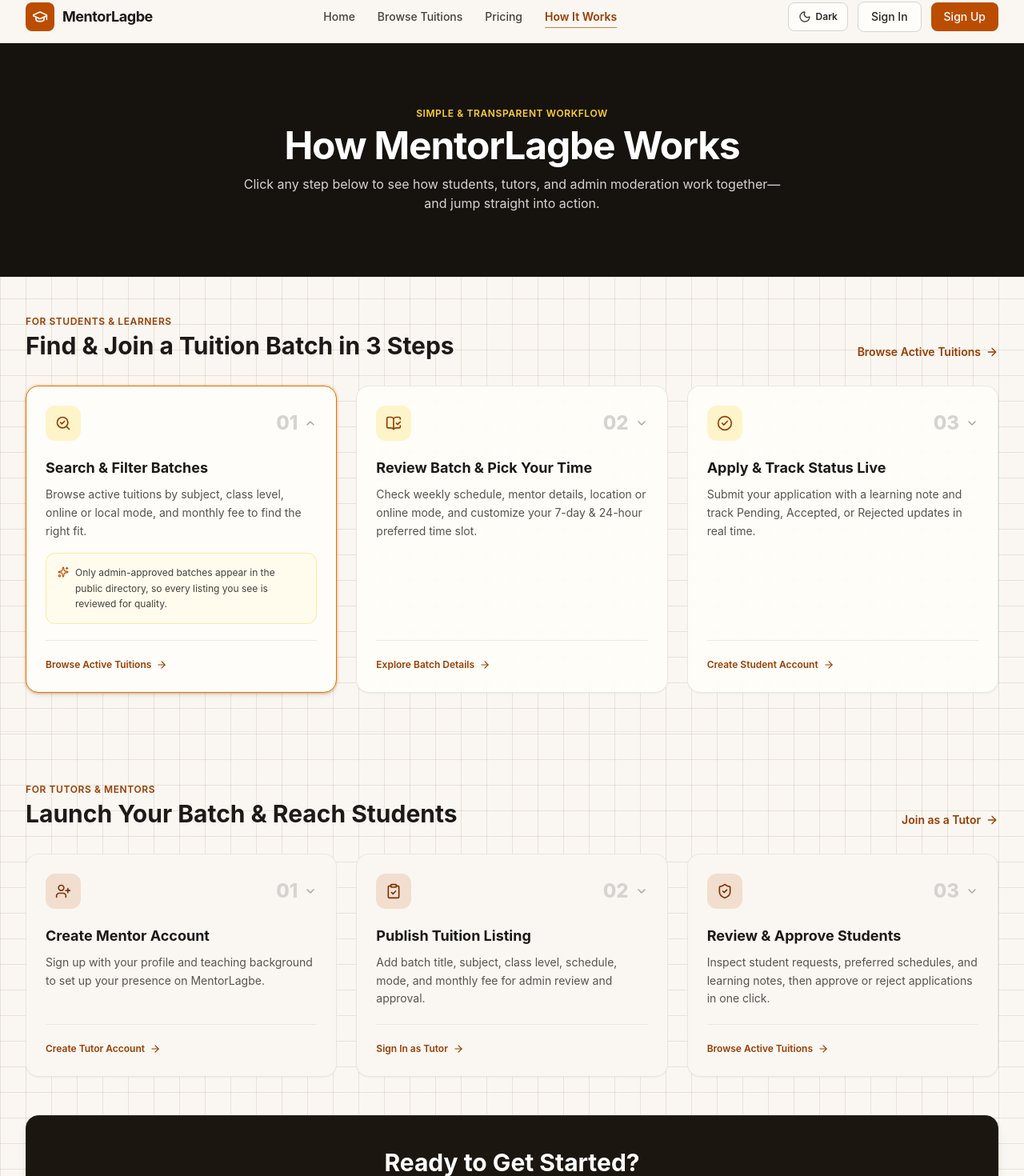
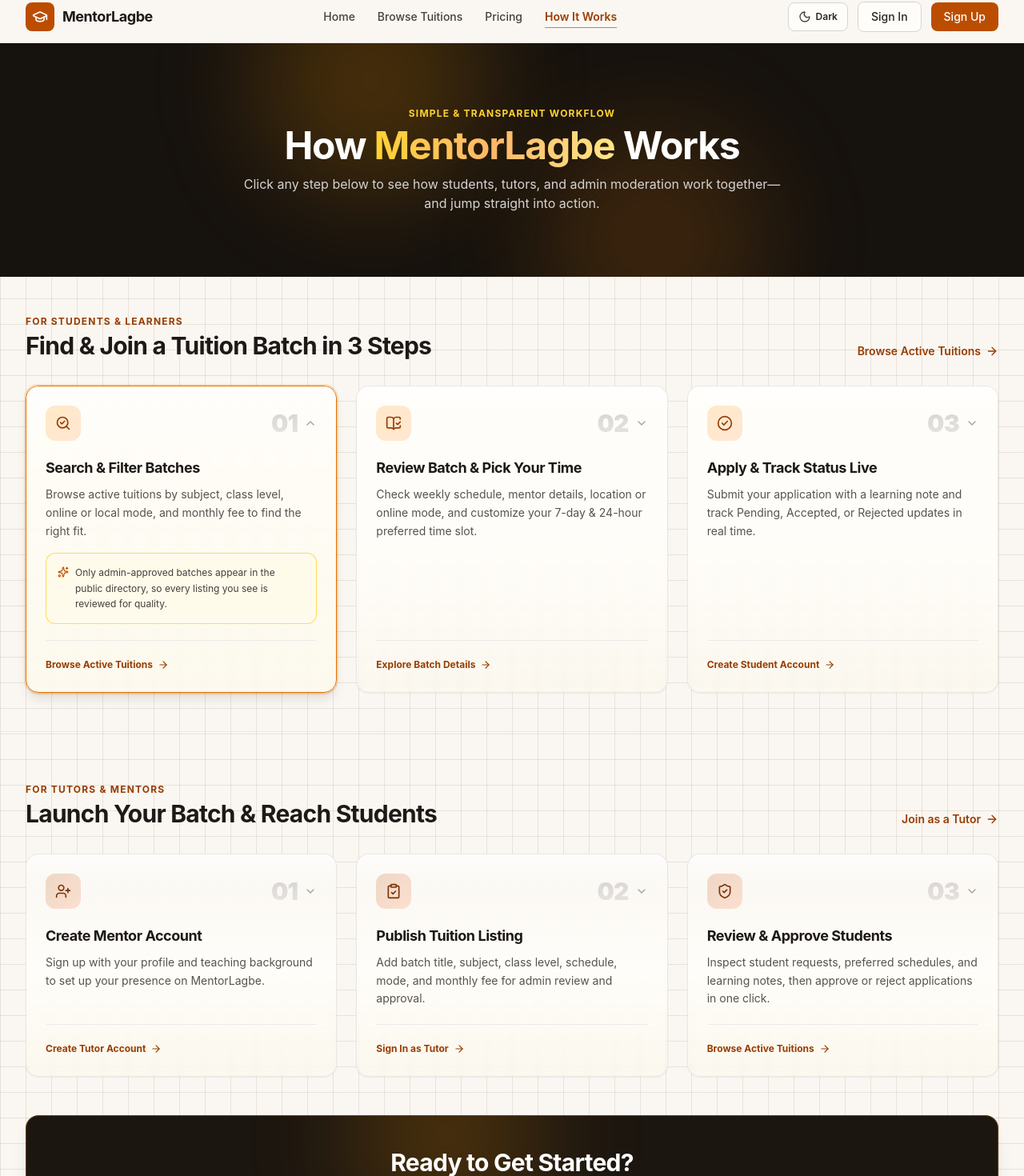
Before and after one commit to joysoren-dev/mentorlagbe-client, a Next.js app: page /how-it-works in a window 1280 px wide. Shown: the part 11-1481 px from the top of the page at 80% size. Built offline with nearby package versions, Linux system fonts and the light colour scheme.

Commit message:
polish tuitions pages and how-it-works page with motion and highlights

```diff
--- a/app/how-it-works/page.tsx
+++ b/app/how-it-works/page.tsx
@@ -13,6 +13,12 @@ import {
   Sparkles,
   UserPlus,
 } from "lucide-react";
+import {
+  AutoList,
+  MotionButton,
+  MotionCard,
+  MotionSection,
+} from "@/components/MotionPrimitives";
 
 type UserRole = "student" | "tutor" | "admin" | null;
 
@@ -206,14 +212,33 @@ export default function HowItWorksPage() {
     setExpandedId((prev) => (prev === id ? "" : id));
   };
 
-  const renderStepCard = (item: StepItem, variant: "student" | "tutor") => {
+  const renderStepCard = (
+    item: StepItem,
+    variant: "student" | "tutor",
+    idx: number,
+  ) => {
     const Icon = item.icon;
     const isExpanded = expandedId === item.id;
     const action = item.getAction(role);
 
     return (
+      <MotionCard
+        key={item.id}
+        index={idx}
+        className={`group relative flex cursor-pointer flex-col justify-between overflow-hidden rounded-2xl border p-6 text-left backdrop-blur-xs transition-all duration-300 ${
+          isExpanded
+            ? "border-amber-600 bg-gradient-to-b from-[#fffdf9] to-amber-50/60 shadow-lg ring-2 ring-amber-600/20 dark:border-blue-500 dark:from-slate-900 dark:to-blue-950/45 dark:ring-blue-500/20"
+            : variant === "student"
+              ? "border-stone-200/90 bg-gradient-to-b from-[#fffdf9] via-[#fffdf9] to-amber-50/35 shadow-xs hover:border-amber-600/70 hover:shadow-lg dark:border-slate-800 dark:from-slate-900 dark:via-slate-900/95 dark:to-blue-950/30 dark:hover:border-blue-500/70 dark:hover:shadow-blue-950/40"
+              : "border-stone-200/90 bg-gradient-to-b from-[#faf7f2] via-[#fffdf9] to-amber-50/40 shadow-xs hover:border-amber-600/70 hover:shadow-lg dark:border-slate-800 dark:from-slate-900 dark:via-slate-900/95 dark:to-indigo-950/30 dark:hover:border-blue-500/70 dark:hover:shadow-blue-950/40"
+        }`}
+      >
         <div
-        key={item.id}
+          aria-hidden="true"
+          className="pointer-events-none absolute inset-x-0 top-0 h-16 bg-gradient-to-b from-white/75 via-white/15 to-transparent dark:from-white/5 dark:to-transparent"
+        />
+
+        <div
           role="button"
           tabIndex={0}
           aria-expanded={isExpanded}
@@ -224,34 +249,21 @@ export default function HowItWorksPage() {
               toggleCard(item.id);
             }
           }}
-        className={`group flex cursor-pointer flex-col justify-between rounded-2xl border p-6 text-left backdrop-blur-xs transition-all ${
-          isExpanded
-            ? "border-amber-600 bg-[#fffdf9] shadow-md ring-2 ring-amber-600/15 dark:border-blue-500 dark:bg-slate-900 dark:ring-blue-500/15"
-            : variant === "student"
-              ? "border-stone-200/90 bg-[#fffdf9]/92 shadow-xs hover:-translate-y-0.5 hover:border-amber-600/60 dark:border-slate-800 dark:bg-slate-900/90 dark:hover:border-blue-500/60"
-              : "border-stone-200/90 bg-[#faf7f2]/92 shadow-xs hover:-translate-y-0.5 hover:border-amber-600/60 dark:border-slate-800 dark:bg-slate-900/90 dark:hover:border-blue-500/60"
-        }`}
+          className="relative flex-1 focus:outline-none"
         >
-        <div>
           <div className="flex items-center justify-between">
             <span
-              className={`inline-flex h-11 w-11 items-center justify-center rounded-xl ${
+              className={`inline-flex h-11 w-11 items-center justify-center rounded-xl transition-transform duration-300 group-hover:scale-105 ${
                 variant === "student"
-                  ? "bg-amber-100/90 text-amber-800 dark:bg-blue-950/70 dark:text-blue-400"
-                  : "bg-amber-700/15 text-amber-900 dark:bg-blue-950 dark:text-blue-300"
+                  ? "bg-gradient-to-br from-amber-500/20 to-orange-500/15 text-amber-800 dark:from-blue-500/20 dark:to-sky-500/15 dark:text-blue-400"
+                  : "bg-gradient-to-br from-amber-700/20 to-orange-600/15 text-amber-900 dark:from-indigo-500/20 dark:to-blue-500/15 dark:text-blue-300"
               }`}
             >
               <Icon className="h-5 w-5" />
             </span>
 
             <div className="flex items-center gap-2">
-              <span
-                className={`text-2xl font-extrabold ${
-                  variant === "student"
-                    ? "text-stone-300 dark:text-slate-800"
-                    : "text-stone-300 dark:text-slate-700"
-                }`}
-              >
+              <span className="bg-gradient-to-b from-stone-300 to-stone-200 bg-clip-text text-3xl font-black tracking-tight text-transparent transition-colors duration-300 group-hover:from-amber-500/70 group-hover:to-orange-400/50 dark:from-slate-700 dark:to-slate-800 dark:group-hover:from-blue-400/60 dark:group-hover:to-indigo-500/40">
                 {item.step}
               </span>
               <ChevronDown
@@ -264,7 +276,7 @@ export default function HowItWorksPage() {
             </div>
           </div>
 
-          <h3 className="mt-5 text-lg font-bold text-stone-900 dark:text-white">
+          <h3 className="mt-5 text-lg font-bold tracking-tight text-stone-900 dark:text-white">
             {item.title}
           </h3>
           <p className="mt-2 text-sm leading-relaxed text-stone-600 dark:text-slate-400">
@@ -272,7 +284,7 @@ export default function HowItWorksPage() {
           </p>
 
           {isExpanded && (
-            <div className="mt-4 rounded-xl border border-amber-200/80 bg-amber-50/80 p-3.5 text-xs leading-relaxed text-stone-700 dark:border-blue-900/60 dark:bg-blue-950/40 dark:text-slate-300">
+            <div className="mt-4 rounded-xl border border-amber-300/80 bg-amber-50/90 p-3.5 text-xs leading-relaxed text-stone-700 dark:border-blue-800/60 dark:bg-blue-950/45 dark:text-slate-300">
               <div className="flex items-start gap-2">
                 <Sparkles className="mt-0.5 h-3.5 w-3.5 shrink-0 text-amber-700 dark:text-blue-400" />
                 <span>{item.tip}</span>
@@ -281,49 +293,63 @@ export default function HowItWorksPage() {
           )}
         </div>
 
-        <div className="mt-5 border-t border-stone-200/80 pt-4 dark:border-slate-800">
+        <div className="relative mt-5 border-t border-stone-200/80 pt-4 dark:border-slate-800">
           <Link
             href={action.href}
             onClick={(e) => e.stopPropagation()}
-            className="inline-flex items-center gap-1.5 text-xs font-semibold text-amber-800 transition hover:text-amber-900 dark:text-blue-400 dark:hover:text-blue-300"
+            className="inline-flex items-center gap-1.5 text-xs font-bold text-amber-800 transition hover:text-amber-900 dark:text-blue-400 dark:hover:text-blue-300"
           >
             <span>{action.label}</span>
-            <ArrowRight className="h-3.5 w-3.5 transition-transform group-hover:translate-x-0.5" />
+            <ArrowRight className="h-3.5 w-3.5 transition-transform duration-200 group-hover:translate-x-1" />
           </Link>
         </div>
-      </div>
+      </MotionCard>
     );
   };
 
   return (
     <div className="min-h-screen bg-transparent">
       {/* Header Banner */}
-      <section className="bg-[#16120e] py-14 text-white dark:bg-[#06142e] sm:py-20">
-        <div className="mx-auto max-w-5xl px-4 text-center sm:px-6 lg:px-8">
-          <p className="text-xs font-semibold uppercase tracking-wider text-amber-300 dark:text-blue-400">
+      <section className="relative overflow-hidden bg-[#16120e] py-14 text-white dark:bg-[#06142e] sm:py-20">
+        <div
+          aria-hidden="true"
+          className="pointer-events-none absolute -top-24 left-1/4 h-72 w-72 rounded-full bg-amber-500/20 blur-3xl dark:bg-blue-600/25"
+        />
+        <div
+          aria-hidden="true"
+          className="pointer-events-none absolute right-1/4 -bottom-24 h-72 w-72 rounded-full bg-orange-400/15 blur-3xl dark:bg-indigo-500/20"
+        />
+
+        <MotionSection className="relative mx-auto max-w-5xl px-4 text-center sm:px-6 lg:px-8">
+          <p className="text-xs font-bold uppercase tracking-widest text-amber-300 dark:text-blue-400">
             Simple &amp; Transparent Workflow
           </p>
           <h1 className="mt-2 text-3xl font-bold tracking-tight sm:text-5xl">
-            How MentorLagbe Works
+            How{" "}
+            <span className="bg-gradient-to-r from-amber-300 via-orange-300 to-amber-200 bg-clip-text text-transparent dark:from-blue-400 dark:via-sky-300 dark:to-indigo-300">
+              MentorLagbe
+            </span>{" "}
+            Works
           </h1>
           <p className="mx-auto mt-3 max-w-2xl text-sm text-stone-300 dark:text-slate-300 sm:text-base">
             Click any step below to see how students, tutors, and admin
             moderation work together—and jump straight into action.
           </p>
-        </div>
+        </MotionSection>
       </section>
 
       {/* For Students */}
       <section className="mx-auto max-w-7xl px-4 py-12 sm:px-6 lg:px-8">
-        <div className="flex flex-col justify-between gap-2 sm:flex-row sm:items-end">
+        <MotionSection className="flex flex-col justify-between gap-2 sm:flex-row sm:items-end">
           <div>
-            <p className="text-xs font-semibold uppercase tracking-wider text-amber-800 dark:text-blue-400">
+            <p className="text-xs font-bold uppercase tracking-widest text-amber-800 dark:text-blue-400">
               For Students &amp; Learners
             </p>
-            <h2 className="mt-1 text-2xl font-bold text-stone-900 dark:text-white sm:text-3xl">
+            <h2 className="mt-1 text-2xl font-bold tracking-tight text-stone-900 dark:text-white sm:text-3xl">
               Find &amp; Join a Tuition Batch in 3 Steps
             </h2>
           </div>
+          <MotionButton>
             <Link
               href="/tuitions"
               className="inline-flex items-center gap-1.5 text-sm font-semibold text-amber-800 transition hover:text-amber-900 dark:text-blue-400 dark:hover:text-blue-300"
@@ -331,25 +357,29 @@ export default function HowItWorksPage() {
               <span>Browse Active Tuitions</span>
               <ArrowRight className="h-4 w-4" />
             </Link>
-        </div>
+          </MotionButton>
+        </MotionSection>
 
-        <div className="mt-8 grid grid-cols-1 gap-6 md:grid-cols-3">
-          {STUDENT_STEPS.map((item) => renderStepCard(item, "student"))}
-        </div>
+        <AutoList className="mt-8 grid grid-cols-1 gap-6 md:grid-cols-3">
+          {STUDENT_STEPS.map((item, idx) =>
+            renderStepCard(item, "student", idx),
+          )}
+        </AutoList>
       </section>
 
       {/* For Tutors / Mentors */}
       <section className="border-t border-stone-200/80 bg-transparent py-12 dark:border-slate-800/80 sm:py-16">
         <div className="mx-auto max-w-7xl px-4 sm:px-6 lg:px-8">
-          <div className="flex flex-col justify-between gap-2 sm:flex-row sm:items-end">
+          <MotionSection className="flex flex-col justify-between gap-2 sm:flex-row sm:items-end">
             <div>
-              <p className="text-xs font-semibold uppercase tracking-wider text-amber-800 dark:text-blue-400">
+              <p className="text-xs font-bold uppercase tracking-widest text-amber-800 dark:text-blue-400">
                 For Tutors &amp; Mentors
               </p>
-              <h2 className="mt-1 text-2xl font-bold text-stone-900 dark:text-white sm:text-3xl">
+              <h2 className="mt-1 text-2xl font-bold tracking-tight text-stone-900 dark:text-white sm:text-3xl">
                 Launch Your Batch &amp; Reach Students
               </h2>
             </div>
+            <MotionButton>
               <Link
                 href={
                   role === "tutor" ? "/dashboard/tutor" : "/sign-up?role=tutor"
@@ -357,19 +387,27 @@ export default function HowItWorksPage() {
                 className="inline-flex items-center gap-1.5 text-sm font-semibold text-amber-800 transition hover:text-amber-900 dark:text-blue-400 dark:hover:text-blue-300"
               >
                 <span>
-                {role === "tutor" ? "Open Tutor Dashboard" : "Join as a Tutor"}
+                  {role === "tutor"
+                    ? "Open Tutor Dashboard"
+                    : "Join as a Tutor"}
                 </span>
                 <ArrowRight className="h-4 w-4" />
               </Link>
-          </div>
+            </MotionButton>
+          </MotionSection>
 
-          <div className="mt-8 grid grid-cols-1 gap-6 md:grid-cols-3">
-            {TUTOR_STEPS.map((item) => renderStepCard(item, "tutor"))}
-          </div>
+          <AutoList className="mt-8 grid grid-cols-1 gap-6 md:grid-cols-3">
+            {TUTOR_STEPS.map((item, idx) => renderStepCard(item, "tutor", idx))}
+          </AutoList>
 
           {/* Bottom CTA */}
-          <div className="mt-12 rounded-2xl border border-stone-800 bg-[#1c1610] p-8 text-center text-white shadow-lg dark:border-slate-800 dark:bg-[#06142e] sm:p-10">
-            <h2 className="text-2xl font-bold sm:text-3xl">
+          <MotionSection className="relative mt-12 overflow-hidden rounded-2xl border border-amber-500/30 bg-[#1c1610] p-8 text-center text-white shadow-xl dark:border-blue-500/30 dark:bg-[#06142e] sm:p-10">
+            <div
+              aria-hidden="true"
+              className="pointer-events-none absolute -top-24 left-1/3 h-60 w-60 rounded-full bg-amber-500/20 blur-3xl dark:bg-blue-500/25"
+            />
+            <div className="relative">
+              <h2 className="text-2xl font-bold tracking-tight sm:text-3xl">
                 Ready to Get Started?
               </h2>
               <p className="mx-auto mt-2 max-w-xl text-sm text-stone-300 dark:text-slate-300 sm:text-base">
@@ -377,21 +415,26 @@ export default function HowItWorksPage() {
                 dashboard to manage batches and applications.
               </p>
               <div className="mt-6 flex flex-wrap items-center justify-center gap-3">
+                <MotionButton>
                   <Link
                     href="/tuitions"
-                className="inline-flex items-center gap-2 rounded-xl bg-amber-600 px-6 py-3 text-sm font-semibold text-white transition hover:bg-amber-500 dark:bg-blue-600 dark:hover:bg-blue-700"
+                    className="inline-flex items-center gap-2 rounded-xl bg-gradient-to-r from-amber-600 to-orange-600 px-6 py-3 text-sm font-semibold text-white shadow-md transition hover:brightness-110 dark:from-blue-600 dark:to-indigo-500"
                   >
                     <span>Browse Tuitions</span>
                     <ArrowRight className="h-4 w-4" />
                   </Link>
+                </MotionButton>
+                <MotionButton>
                   <Link
                     href={role ? "/dashboard" : "/sign-up"}
                     className="inline-flex items-center justify-center rounded-xl border border-white/25 bg-white/10 px-6 py-3 text-sm font-semibold text-white transition hover:bg-white/20"
                   >
                     {role ? "Go to Dashboard" : "Create Free Account"}
                   </Link>
+                </MotionButton>
               </div>
             </div>
+          </MotionSection>
         </div>
       </section>
     </div>
```
Also changed, not shown: app/tuitions/[id]/page.tsx (+77 -29 lines), app/tuitions/page.tsx (+82 -33 lines). Lines whose indentation alone changed are shown as unchanged.
